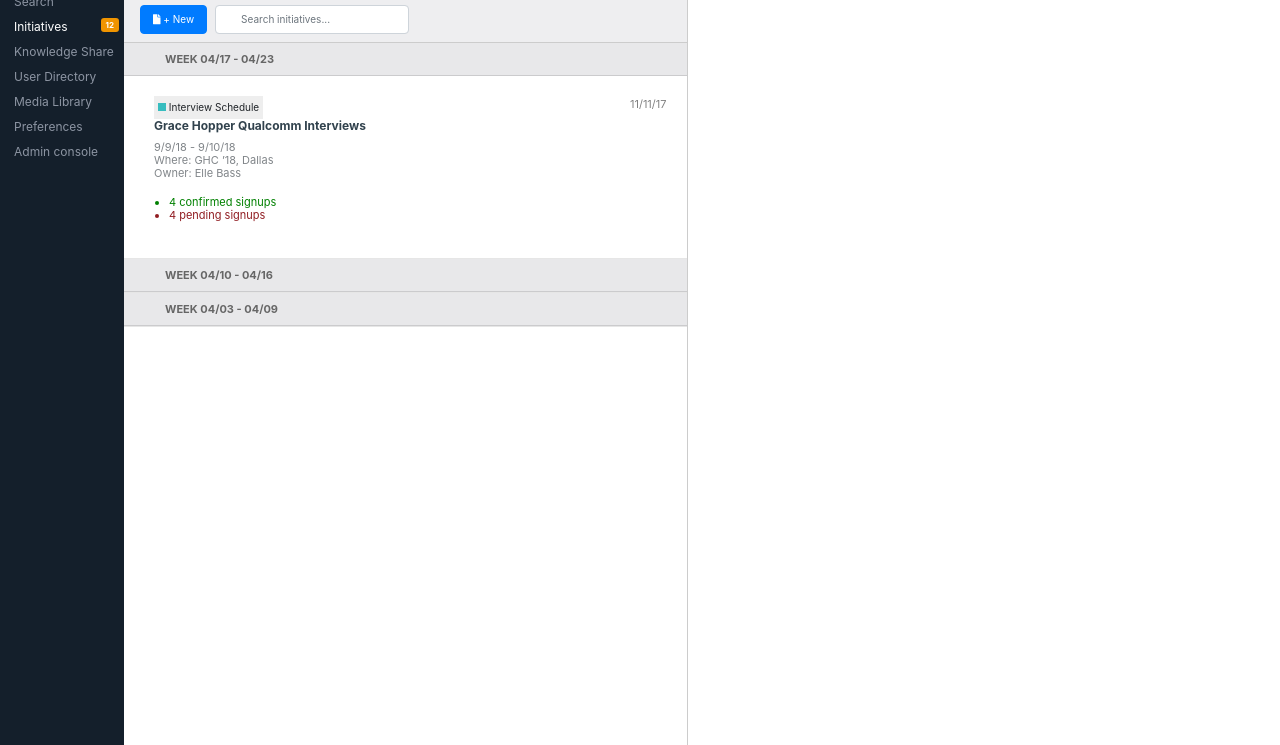
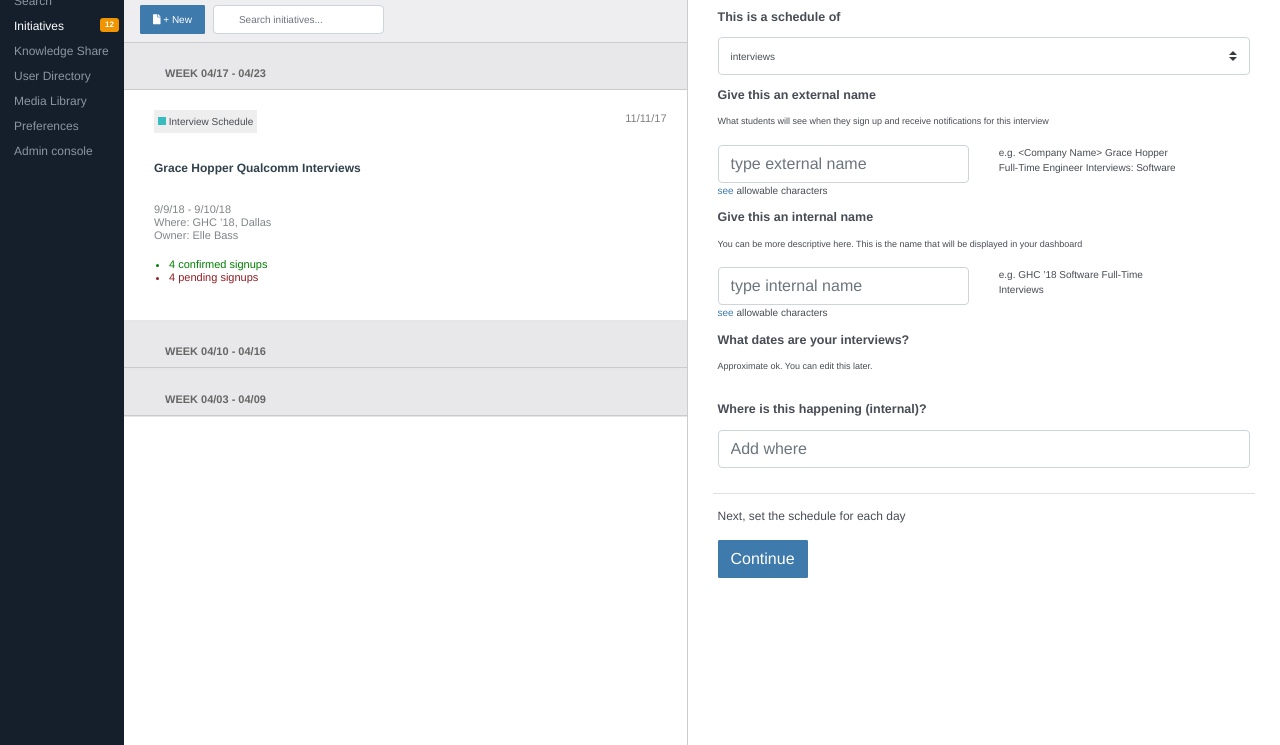
Before and after one commit to 1GR3/Piazza-Front-end, a website: page src/screen01.html in a window 1280 px wide. Shown: the part 55-800 px from the top of the page. Drawn offline with nearby package versions, Linux system fonts and the light colour scheme; files that its build step writes are made by us from their sources.

Commit message:
rightthing structure - requires visual finetuning

```diff
--- a/src/screen01.html
+++ b/src/screen01.html
@@ -41,8 +41,7 @@
 		<!-- http://mathiasbynens.be/notes/touch-icons -->
 		<link rel="icon" type="image/ico" href="favicon.ico">
 		<link rel="icon" type="image/png" href="favicon.png">
-		<!-- CSS, you gotta have style -->
-		<link rel="stylesheet" href="css/styles.css">
+
 		<!-- Modernizer, cause some browsers suck -->
 		<script src="https://cdnjs.cloudflare.com/ajax/libs/modernizr/2.8.3/modernizr.min.js"></script>
 		<!-- jQuery CDN -->
@@ -52,6 +51,10 @@
 		<script src="https://maxcdn.bootstrapcdn.com/bootstrap/4.0.0/js/bootstrap.min.js" integrity="sha384-JZR6Spejh4U02d8jOt6vLEHfe/JQGiRRSQQxSfFWpi1MquVdAyjUar5+76PVCmYl" crossorigin="anonymous"></script>
 		<!-- Font Awesome 4 CDN -->
 		<link rel="stylesheet" href="https://use.fontawesome.com/releases/v5.1.0/css/all.css" integrity="sha384-lKuwvrZot6UHsBSfcMvOkWwlCMgc0TaWr+30HWe3a4ltaBwTZhyTEggF5tJv8tbt" crossorigin="anonymous">
+
+		<!-- CSS, you gotta have style -->
+		<link rel="stylesheet" href="css/styles.css">
+
 	</head>
 	<body>
 		<!-- Add your site or application here -->
@@ -231,6 +234,79 @@
 						<h2 class="float-left">Create schedule</h2>
 						<button class="btn btn-lg float-right">×</button>
 					</header>
+
+					<div class="container-fluid">
+            <form>
+    					<div class="form-row">
+  								<div class="col">
+                    <h3>This is a schedule of</h3>
+                    <select class="custom-select" id="inputGroupSelect01">
+  										<option selected>interviews</option>
+  										<option value="1">One</option>
+  										<option value="2">Two</option>
+  										<option value="3">Three</option>
+  									</select>
+  								</div>
+    					</div>
+
+    					<div class="form-row">
+  								<div class="col">
+                    <h3>Give this an external name</h3>
+                    <p>What students will see when they sign up and receive notifications for this interview</p>
+                  </div>
+    					</div>
+    					<div class="row">
+  								<div class="col">
+                    <input type="text" class="form-control" placeholder="type external name">
+                    <a href="#">see</a> allowable characters
+  								</div>
+  								<div class="col">
+                    e.g. &lt;Company Name&gt; Grace Hopper<br>
+                    Full-Time Engineer Interviews: Software
+  								</div>
+    					</div>
+
+    					<div class="form-row">
+  								<div class="col">
+                    <h3>Give this an internal name</h3>
+                    <p>You can be more descriptive here. This is the name that will be displayed in your dashboard</p>
+                  </div>
+    					</div>
+    					<div class="row">
+  								<div class="col">
+                    <input type="text" class="form-control" placeholder="type internal name">
+                    <a href="#">see</a> allowable characters
+  								</div>
+  								<div class="col">
+                    e.g. GHC ’18 Software Full-Time<br>
+                    Interviews
+  								</div>
+    					</div>
+
+    					<div class="form-row">
+  								<div class="col">
+                    <h3>What dates are your interviews?</h3>
+                   <p>Approximate ok. You can edit this later.</p>
+  								</div>
+    					</div>
+
+    					<div class="form-row">
+  								<div class="col">
+                    <h3>Where is this happening (internal)?</h3>
+                    <input type="text" class="form-control" placeholder="Add where">
+  								</div>
+    					</div>
+
+    					<div class="form-row">
+  								<div class="col border-top">
+                    <h4>Next, set the schedule for each day</h4>
+                    <button class="btn btn-primary mr-sm-2" type="">Continue</button>
+  								</div>
+    					</div>
+
+            </form>
+					</div>
+
 				</div>
 			</div>
 		</div>
--- a/src/scss/atoms/_buttons.scss
+++ b/src/scss/atoms/_buttons.scss
@@ -14,4 +14,11 @@ button {
 		color: $white;
 		border: none;
 	}
+	&.btn {
+  	border-radius: 1px;
+  	&.btn-primary {
+    	background-color: $blue;
+    	border-color: $blue;
+  	}
+	}
 }
--- a/src/scss/atoms/_index.scss
+++ b/src/scss/atoms/_index.scss
@@ -11,3 +11,5 @@
 @import "atomic-html";
 
 @import "buttons";
+
+@import "type";
--- /dev/null
+++ b/src/scss/atoms/_type.scss
@@ -0,0 +1,33 @@
+body {
+  font-size: 10px;
+  font-family: "Helvetica Nue", Helvetica, Roboto, Ariel, sans-serif;
+}
+a {
+  color: $blue;
+  &:link{
+    color: $blue;
+  }
+  &:visited{
+    color: $blue;
+  }
+  &:hover{
+    color: $blue;
+  }
+  &:active{
+    color: $blue;
+  }
+}
+p {
+  font-size: 9px;
+}
+h2 {
+  font-size: 18px;
+}
+h3 {
+  font-size: 12.5px;
+  font-weight: bold;
+}
+h4 {
+  font-size: 12px;
+  font-weight: normal;
+}
--- a/src/scss/organisms/_sidebar.scss
+++ b/src/scss/organisms/_sidebar.scss
@@ -1,7 +1,7 @@
 aside {
 	width: 124px;
 	height: 100vh;
-	background: $blue-dark;
+	background: $blue-darker;
 	position: fixed;
 	top:0;
 	left: 0;
@@ -21,10 +21,10 @@ aside {
 			font-size : 12px;
 			line-height : 25px;
 			a {
-				color: $grey-blue;
+				color: $grey-blue !important;
 			}
 			&.active a {
-				color: $white;
+				color: $white !important;
 			}
 			.notification {
 				font-weight : bold;
--- a/src/scss/templates/_initiatives.scss
+++ b/src/scss/templates/_initiatives.scss
@@ -120,5 +120,15 @@ body {
 			}
 		}
 
+    #rightthing {
+      h2 {
+        margin: 10px 0;
+      }
+
+      .border-top {
+        border-top: 1px solid $grey-light;
+        margin-top: 25px;
+      }
+    }
 	}
 }
--- a/src/scss/utilities/_colors.scss
+++ b/src/scss/utilities/_colors.scss
@@ -18,11 +18,12 @@ $pale-sky:                  #6b717f;
 $midnight-blue:             #036;
 $black:                     #000;
 
-$blue-dark:					#141F2B;
-$grey-blue-medium:			#808589;
-$grey-blue:					#8D95A3;
-$grey-blue-light:			#E8E8EA;
-$grey-blue-lighter:			#EEEEF0;
+
+
+$grey-blue-medium:		      #808589;
+$grey-blue:					        #8D95A3;
+$grey-blue-light:			      #E8E8EA;
+$grey-blue-lighter:		      #EEEEF0;
 
 $grey-darker:				#666;
 $grey-dark:					#666;
@@ -36,6 +37,8 @@ $red-dark:					#911D22;
 $orange:					#F09400;
 $turquoise:					#37BDBF;
 $green-dark:				#008001;
+$blue-darker:					      #141F2B;
+$blue:                      #3E7AAB;
 
 // main color palette
 // =============
```
